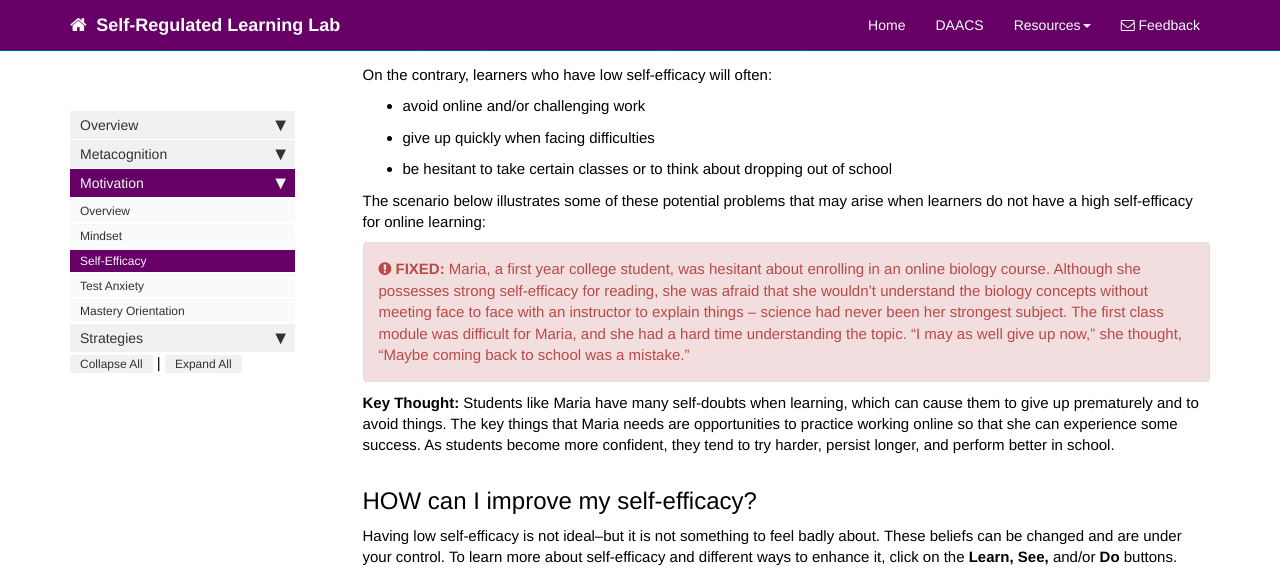
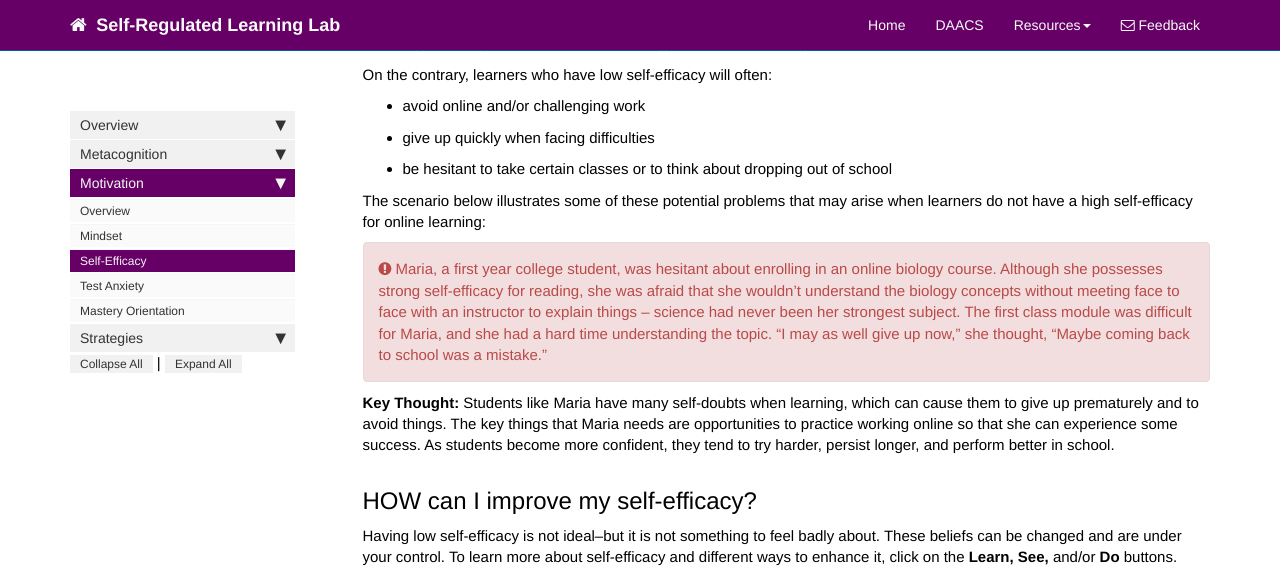
Before and after one commit to dfranklin02/SRL, a Jekyll site: the page built from docs/pages/motivation/self-efficacy.md, in a window 1280 px wide and 900 px high, scrolled down 1053 px, cut to the strip 0-574 px from the top of the window. Built offline with Jekyll 4.4.1, drawn with Linux system fonts in a browser that asks for light colours; nearby versions of some CDN libraries; comment, search, counter and statistics services are not loaded.

Commit message:
Update self-efficacy.md

```diff
--- a/docs/pages/motivation/self-efficacy.md
+++ b/docs/pages/motivation/self-efficacy.md
@@ -34,7 +34,7 @@ On the contrary, learners who have low self-efficacy will often:
 
 The scenario below illustrates some of these potential problems that may arise when learners do not have a high self-efficacy for online learning:
 
-<div markdown="span" class="alert alert-danger" role="alert"><i class="fa fa-exclamation-circle"></i> <b>FIXED:</b>
+<div markdown="span" class="alert alert-danger" role="alert"><i class="fa fa-exclamation-circle"></i>
 Maria, a first year college student, was hesitant about enrolling in an online biology course. Although she possesses strong self-efficacy for reading, she was afraid that she wouldn’t understand the biology concepts without meeting face to face with an instructor to explain things – science had never been her strongest subject. The first class module was difficult for Maria, and she had a hard time understanding the topic. “I may as well give up now,” she thought, “Maybe coming back to school was a mistake.”
 </div>
 
```
